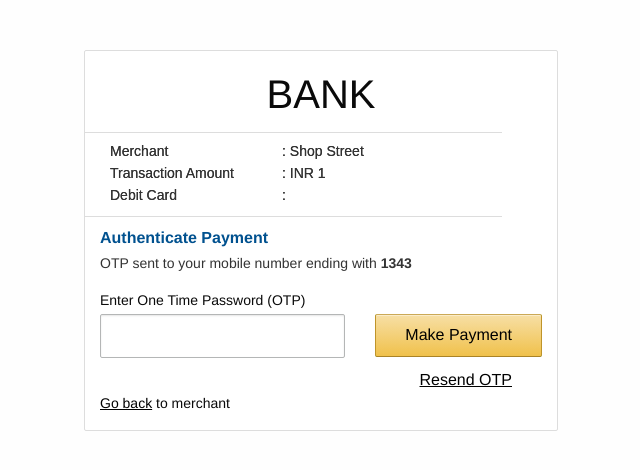
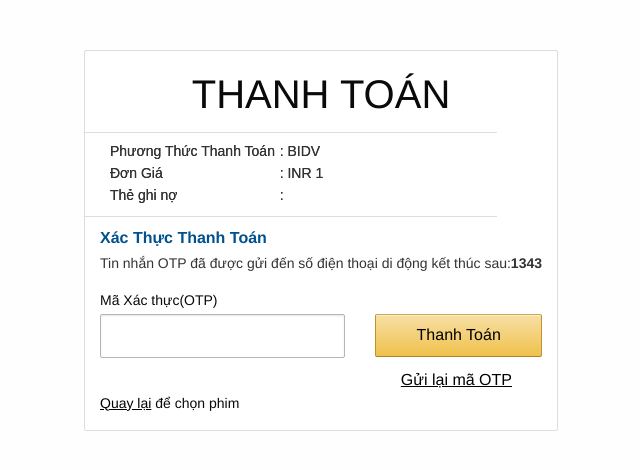
Before and after one commit to NghiaNon/Movie, a PHP site: page /bank.php in a window 1280 px wide. Shown: the top 470 px of the page, without its empty margins (319-959 px from the left). Run offline with PHP 8.4, Linux system fonts and the light colour scheme; a user stored in the database is signed in; data that the repository does not hold is empty; some libraries are stand-ins or nearby versions.

Commit message:
add thêm phân bank

```diff
--- a/bank.php
+++ b/bank.php
@@ -34,16 +34,16 @@ extract($_POST);
   <div id="mainContainer" class="row large-centered">
 
     <div class="text-center">
-      <h2>BANK</h2>
+      <h2>THANH TOÁN</h2>
     </div>
 
     <hr class="divider">
     <dl class="mercDetails">
-      <dt>Merchant</dt>
-      <dd>Shop Street</dd>
-      <dt>Transaction Amount</dt>
+      <dt>Phương Thức Thanh Toán</dt>
+      <dd>BIDV</dd>
+      <dt>Đơn Giá</dt>
       <dd>INR <?php echo  $_SESSION['amount']; ?></dd>
-      <dt>Debit Card</dt>
+      <dt>Thẻ ghi nợ</dt>
       <dd><?php echo  $number; ?></%>
       </dd>
     </dl>
@@ -53,8 +53,8 @@ extract($_POST);
     <form name="form1" id="form1" method="post" action="complete_payment.php">
       <fieldset class="page2">
         <div class="page-heading">
-          <h6 class="form-heading">Authenticate Payment</h6>
-          <p class="form-subheading">OTP sent to your mobile number ending with <strong>1343</strong></p>
+          <h6 class="form-heading">Xác Thực Thanh Toán</h6>
+          <p class="form-subheading">Tin nhắn OTP đã được gửi đến số điện thoại di động kết thúc sau:<strong>1343</strong></p>
 
 
         </div>
@@ -62,19 +62,19 @@ extract($_POST);
         <div class="row formInputSection">
           <div class="large-7 columns">
             <label>
-              Enter One Time Password (OTP)
+            Mã Xác thực(OTP)
               <input type="tel" name="otp" class="form-control optPass" value="" maxlength="6" autocomplete="off" />
             </label>
           </div>
           <div class="large-5 columns">
-            <label>&nbsp;</label><button class="expanded button next" onClick="ValidateForm()">Make Payment</button>
+            <label>&nbsp;</label><button class="expanded button next" onClick="ValidateForm()" style="background-color:green;">Thanh Toán</button>
           </div>
         </div>
-        <div class="text-right resendBtn requestOTP"><a class="request-link" href="javascript:void(0)">Resend OTP</a></div>
+        <div class="text-right resendBtn requestOTP"><a class="request-link" href="javascript:void(0)">Gửi lại mã OTP</a></div>
         <p>
 
 
-          <a class="tryAgain" href="complete_order.jsp">Go back</a> to merchant
+          <a class="tryAgain" href="complete_order.jsp">Quay lại</a> để chọn phim
         </p>
       </fieldset>
 
```
